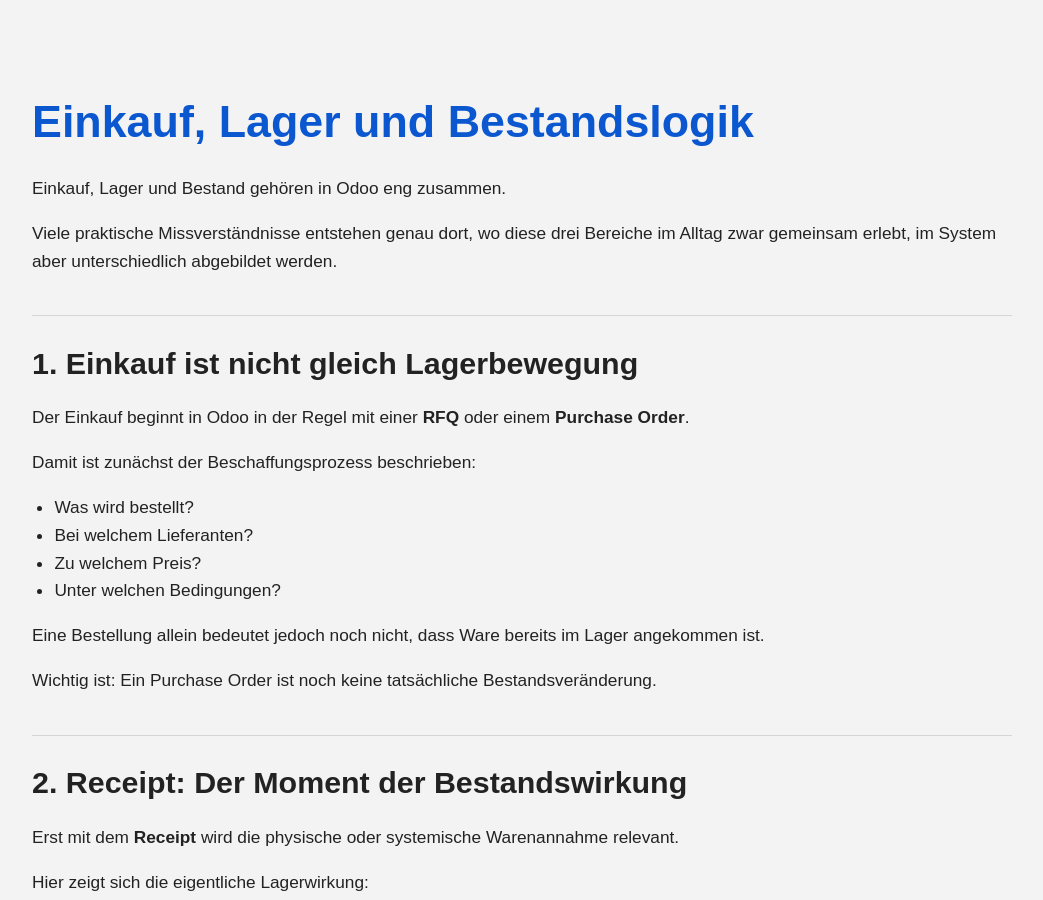
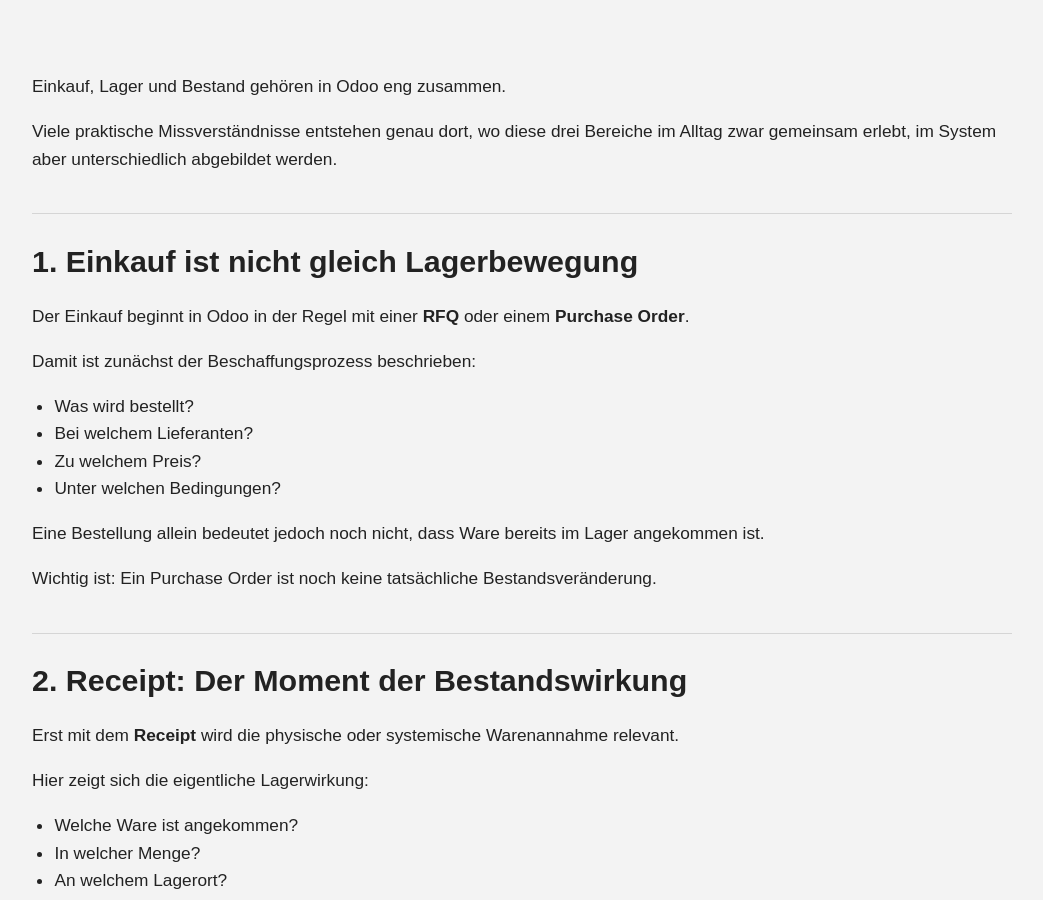
Before and after one commit to Tina10177/odoo-wissensuniversum, a Jekyll site: the page built from einkauf-lager-und-bestandslogik.md, in a window 1280 px wide and 900 px high. Shown: the whole window, without its empty margins (118-1161 px from the left). Built offline with Jekyll 4.4.1, drawn with Linux system fonts in a browser that asks for light colours; our own code applies the rules of GitHub Pages for plain Markdown files; part of the change alters nothing that is shown.

```diff
--- a/einkauf-lager-und-bestandslogik.md
+++ b/einkauf-lager-und-bestandslogik.md
@@ -1,4 +1,7 @@
-# Einkauf, Lager und Bestandslogik
+---
+layout: default
+title: Einkauf, Lager und Bestandslogik
+---
 
 Einkauf, Lager und Bestand gehören in Odoo eng zusammen.
 
```
